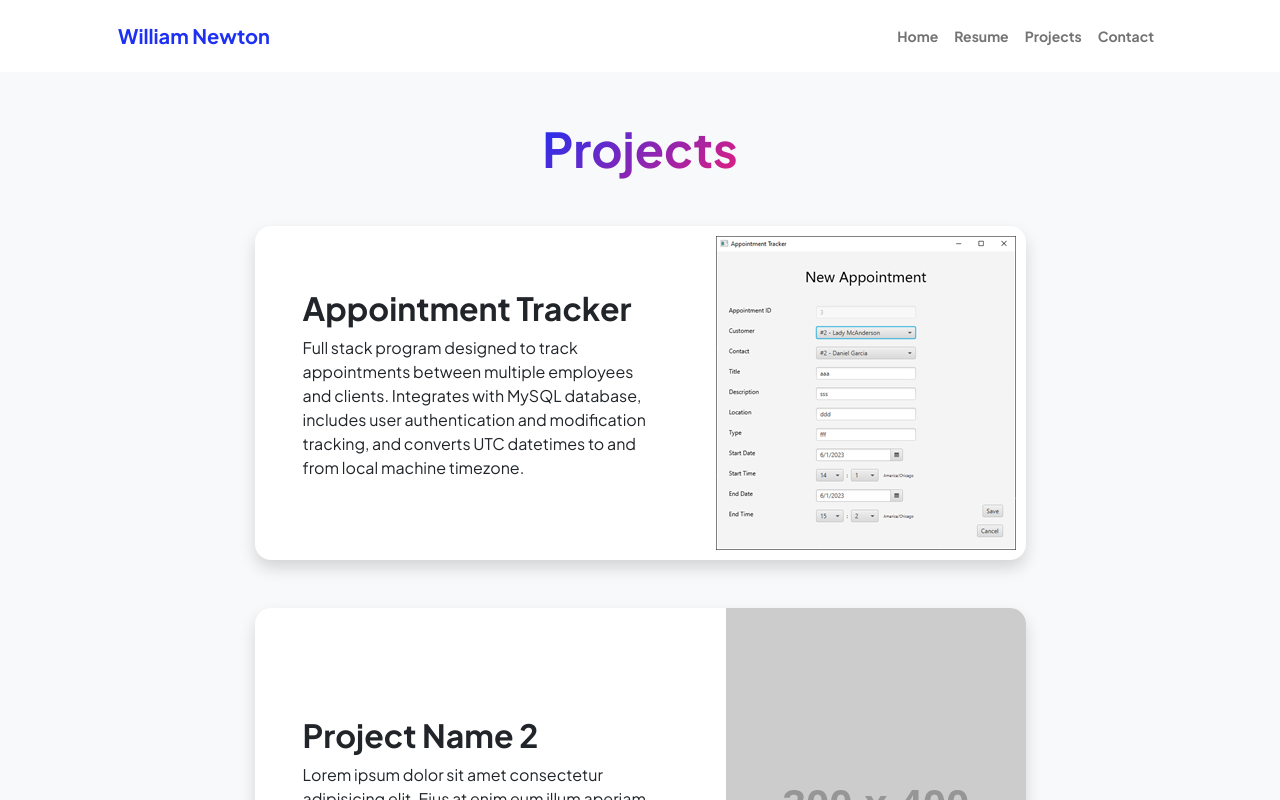
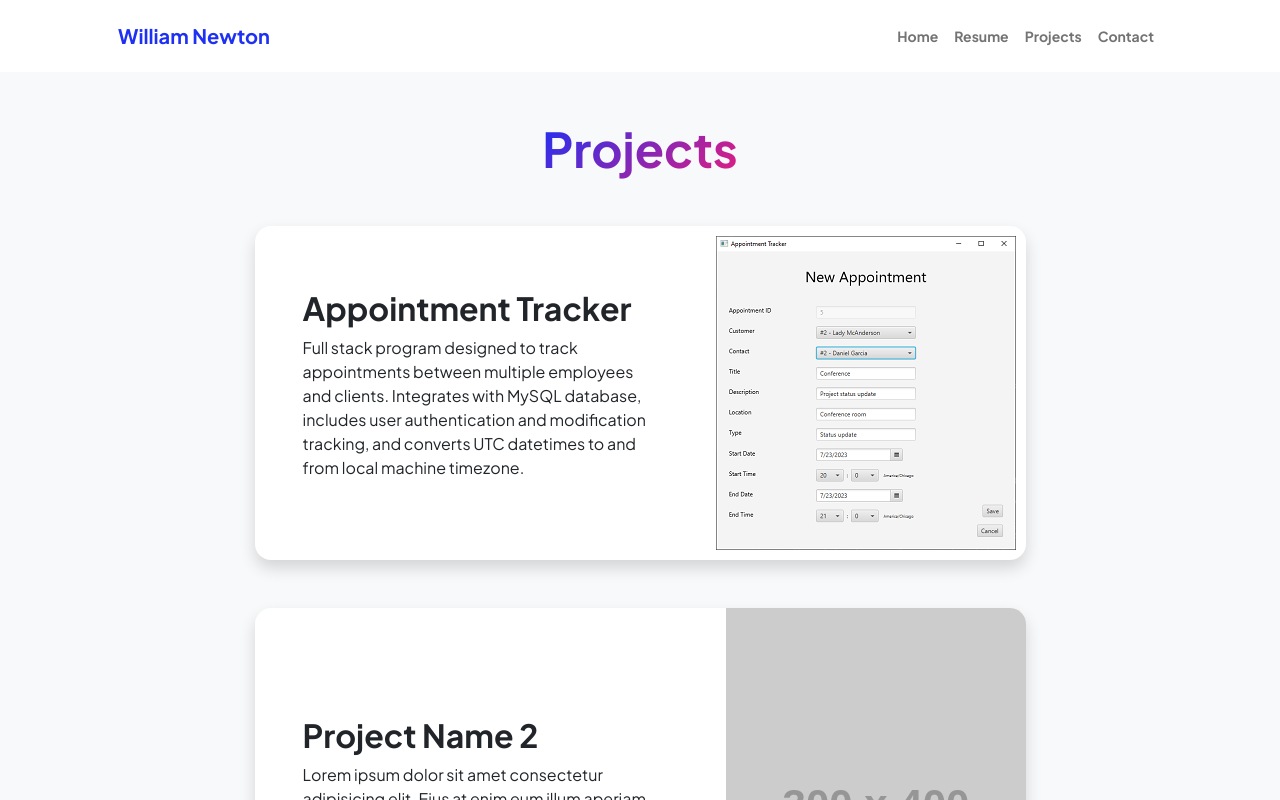
Before and after one commit to NewtonWill/NewtonWill.github.io, a plain HTML site: page projects.html in a window 1280 px wide. Shown: the top 800 px of the page. Drawn offline with nearby package versions, Linux system fonts and the light colour scheme; placeholder pictures from the web are drawn by us.

Commit message:
Update pictures

```diff
--- a/projects.html
+++ b/projects.html
@@ -53,7 +53,7 @@
                                                 and converts UTC datetimes to and from local machine timezone.
                                             </p>
                                         </div>
-                                        <img class="img-fluid2" src="assets/AppointmentCropped.png" alt="..." />
+                                        <img class="img-fluid2" src="assets/AppointmentSmall.png" alt="..." />
                                     </div>
                                 </div>
                             </div>
```
Also changed, not shown: assets/AppointmentSmall.PNG (added), assets/ApptSchd/Appointment.PNG (deleted), assets/ApptSchd/Main.PNG (deleted), assets/Customer.PNG (renamed from assets/ApptSchd/Customer.PNG), assets/Login.PNG (renamed from assets/ApptSchd/Login.PNG), assets/Main.PNG (added).
